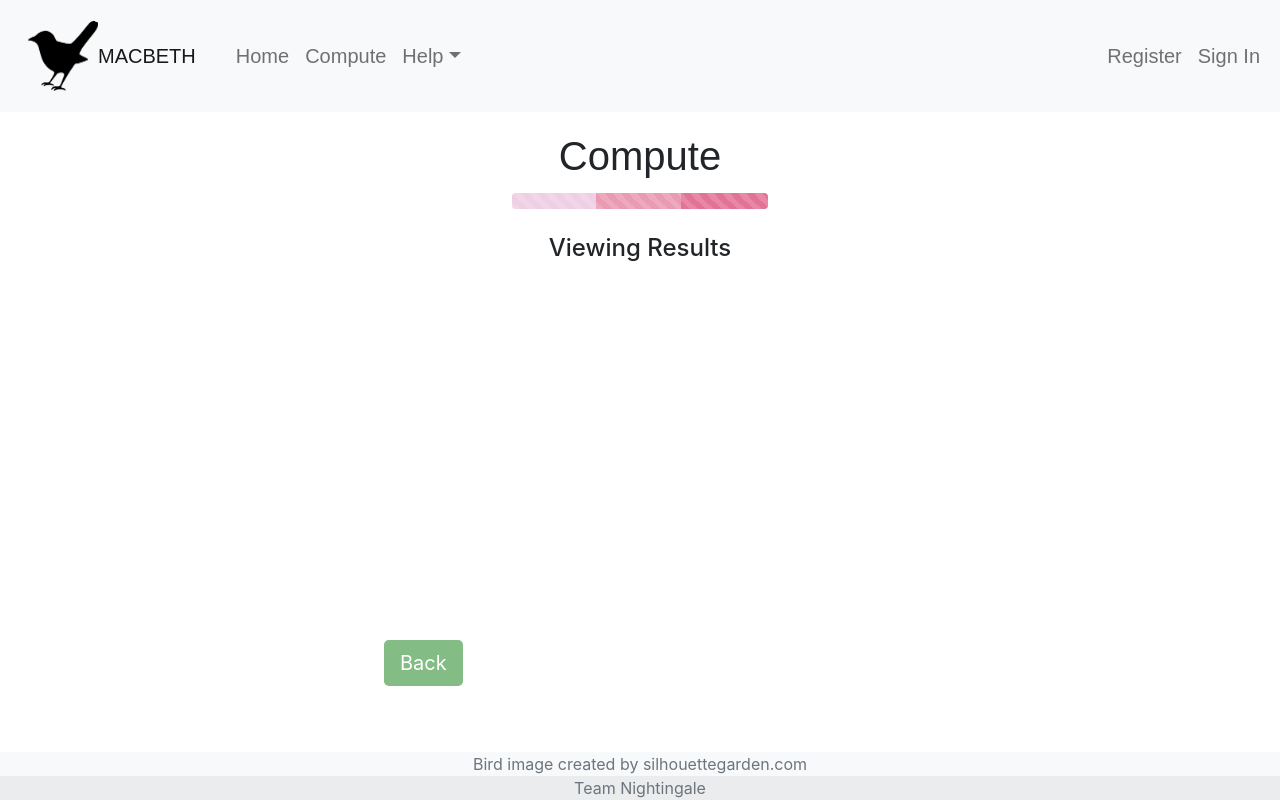
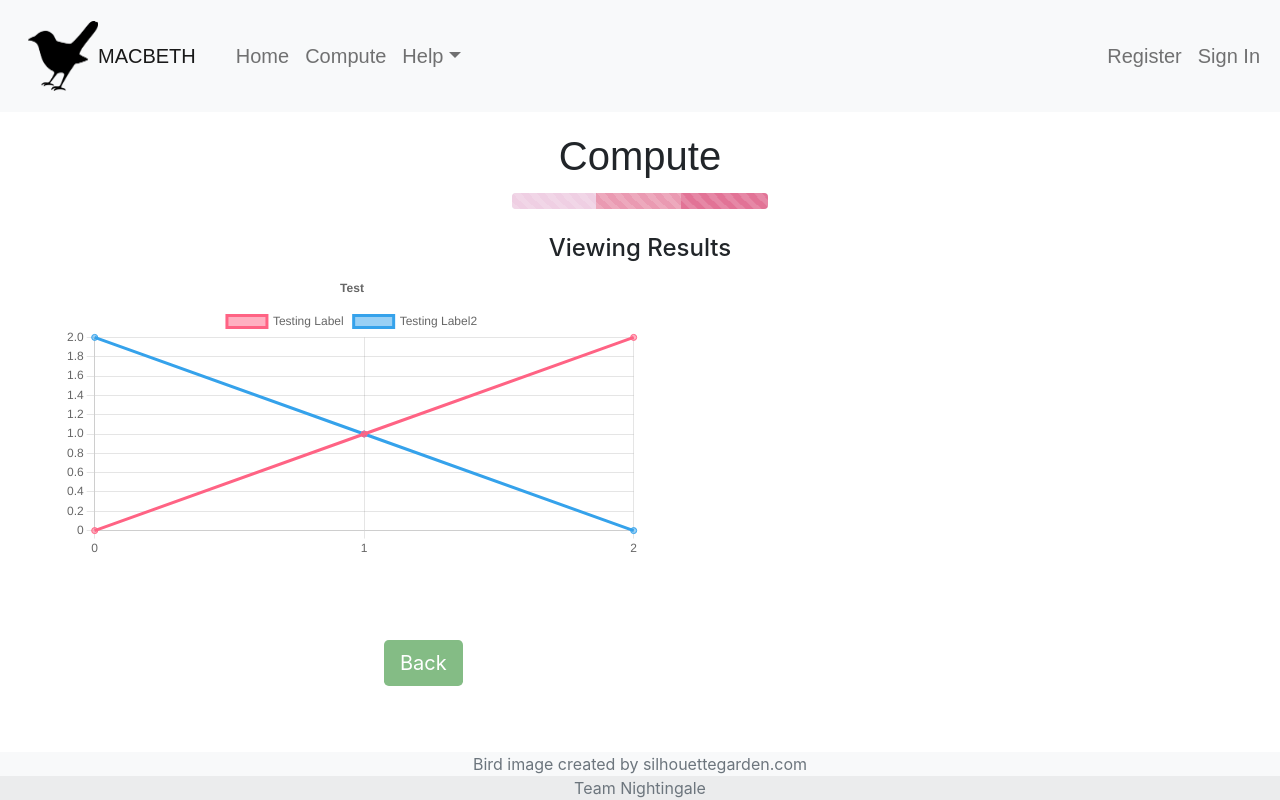
Before and after one commit to epimodels/macbeth, a React (Create React App) app in the folder macbeth_frontend/: page /compute/results in a window 1280 px wide. Built offline with nearby package versions, Linux system fonts and the light colour scheme.

Commit message:
Created a test line graph to understand how we could use Chart.js to display results, can view this on the Results page

```diff
--- a/macbeth_frontend/src/components/model_results/results.js
+++ b/macbeth_frontend/src/components/model_results/results.js
@@ -1,15 +1,33 @@
 import React from 'react';
-import NavButton from '../nav_button'
-import Progress from '../compute/progress'
+import NavButton from '../nav_button';
+import Progress from '../compute/progress';
+import ResultsGraph from './results_graph';
 
 /*
  * Sub-page of Compute
  */
 export default function Results() {
+  const datasets = [
+    {
+      'label': 'Testing Label',
+      'data': [(0, 0), (1, 1), (2, 2)],
+      'borderColor': 'rgb(255, 99, 132)',
+      'backgroundColor': 'rgba(255, 99, 132, 0.5)',
+    },
+    {
+      'label': 'Testing Label2',
+      'data': [(2, 2), (1, 1), (0, 0)],
+      'borderColor': 'rgb(53, 162, 235)',
+      'backgroundColor': 'rgba(53, 162, 235, 0.5)',
+    }
+  ]
+
+
   return (
     <div>
       <Progress currentStep={3} />
       <h4>Viewing Results</h4>
+      <div style={{'width':'50%', 'height':'50%', 'paddingLeft':'5%'}}><ResultsGraph title={"Test"} datasets={datasets} /></div>
       <NavButton label='Back' redirect='/compute/parameter-edit' variant='prev'/>
     </div>
   )
--- /dev/null
+++ b/macbeth_frontend/src/components/model_results/results_graph.js
@@ -0,0 +1,71 @@
+import React from 'react';
+import { Chart as ChartJS,
+    CategoryScale,
+    LinearScale,
+    PointElement,
+    LineElement,
+    Title,
+    Tooltip,
+    Legend, } from 'chart.js';
+import { Line } from 'react-chartjs-2';
+
+ChartJS.register(
+    CategoryScale,
+    LinearScale,
+    PointElement,
+    LineElement,
+    Title,
+    Tooltip,
+    Legend,
+);
+
+
+/*
+ * Displays the graph when showing off results
+ * Parameters:
+ * Title (title of graph)
+ * Datasets (list of objects with a 'label' (legend key), 'data', 'borderColor', and 'backgorundColor')
+ *
+ */
+export default function ResultsGraph(props) {
+    const options = {
+        responsive: true,
+        plugins: {
+            legend: {
+                position: 'top',
+            },
+            title: {
+                display: true,
+                text: props.title,
+            },
+        },
+    };
+
+    const data = {
+        labels: [0, 1, 2],
+        datasets: props.datasets.map((dataset) =>
+        (
+            {
+                label: dataset.label,
+                data: dataset.data,
+                borderColor: dataset.borderColor,
+                backgroundColor: dataset.backgroundColor,
+            }
+        ))
+    };
+
+    return (
+      <Line options={options} data={data} />
+    )
+  }
+
+  /*
+  props.datasets.map((dataset) =>
+            (
+                {
+                    label: dataset.label,
+                    data: [(0, 0), (1, 1), (2, 2)],
+                    borderColor: dataset.borderColor,
+                    backgroundColor: dataset.backgroundColor,
+                }
+            ))*/
```
